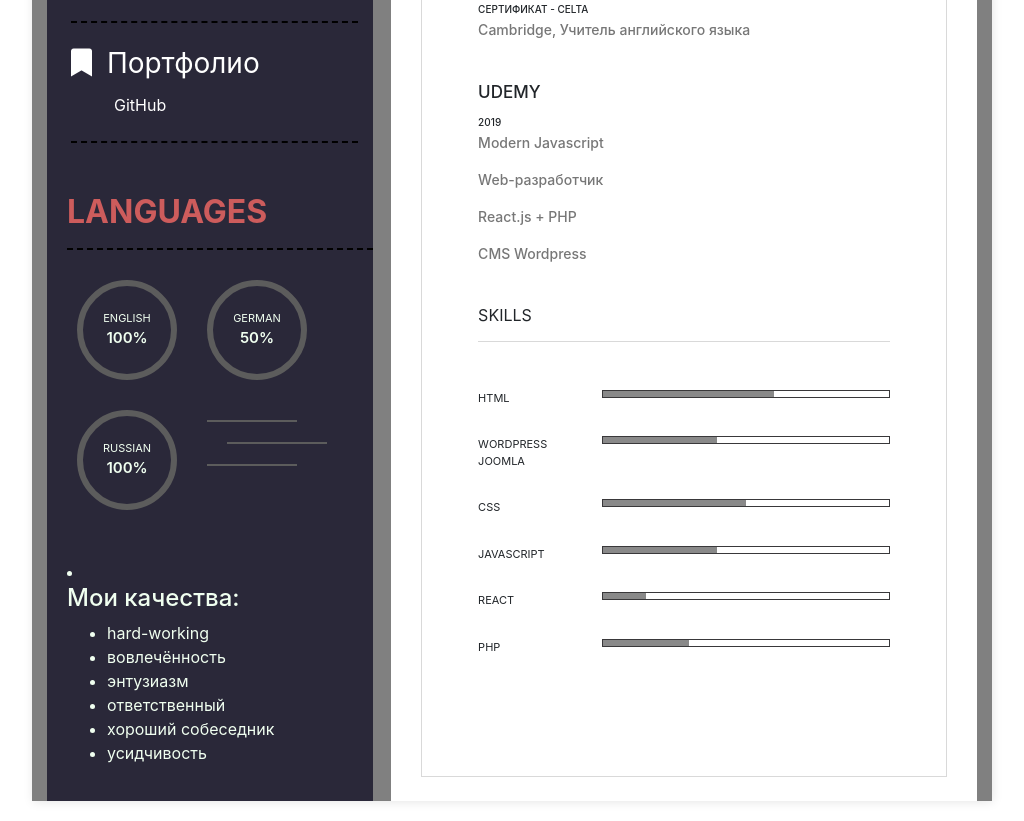
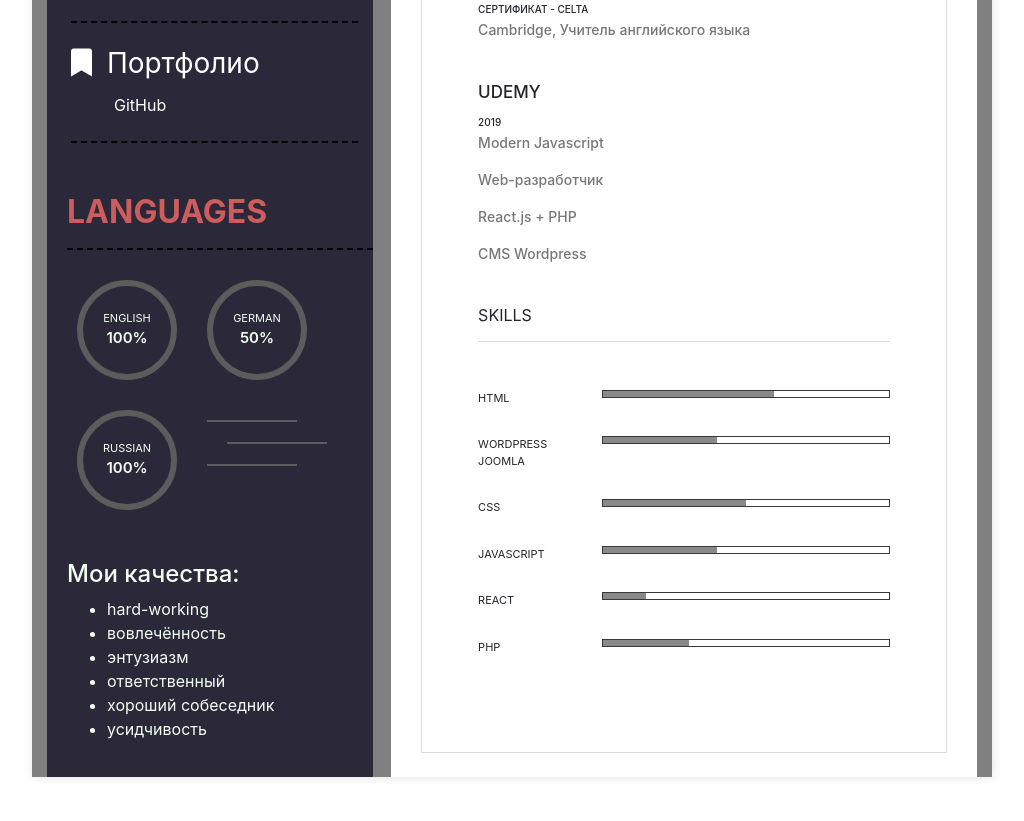
Before and after one commit to Vaitnol/Vaitnol.github.io, a plain HTML site: page index.html in a window 1280 px wide. Shown: the part 1166-1987 px from the top of the page, without its empty margins (128-1152 px from the left). After the commit the page ends 1963 px from the top, so only its background shows below. Drawn offline with Linux system fonts and the light colour scheme.

Commit message:
Update index.html

```diff
--- a/index.html
+++ b/index.html
@@ -74,7 +74,7 @@
                     <span class="line"></span>
                 </div>
             </div>
-            <li class="personality">
+            <div class="personality">
                 <h4 class="personality__title">Мои качества:</h4>
                 <ul>
                     <li>hard-working</li>
@@ -83,7 +83,7 @@
                     <li>ответственный</li>
                     <li>хороший собеседник</li>
                     <li>усидчивость</li>
-                </ul>
+                </div>
             </li>
         </div>
         <div class="resume">
```
